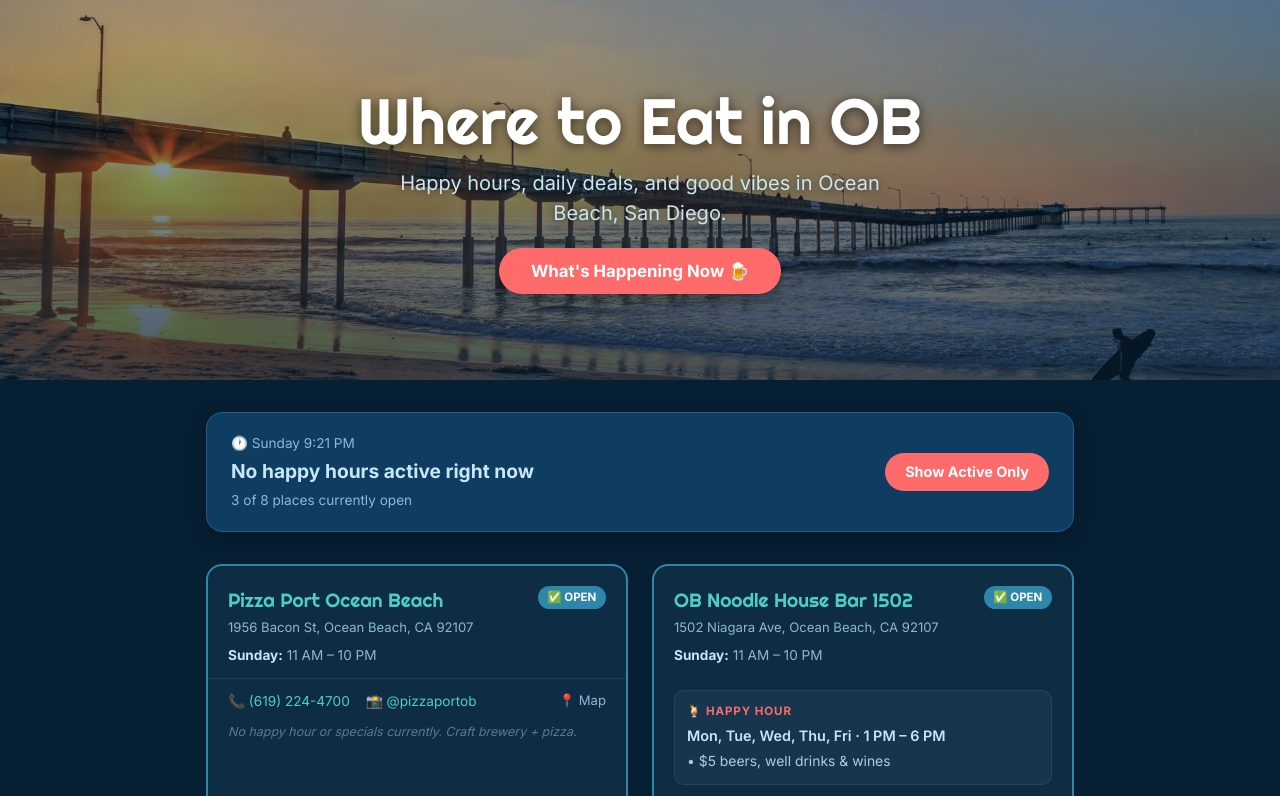
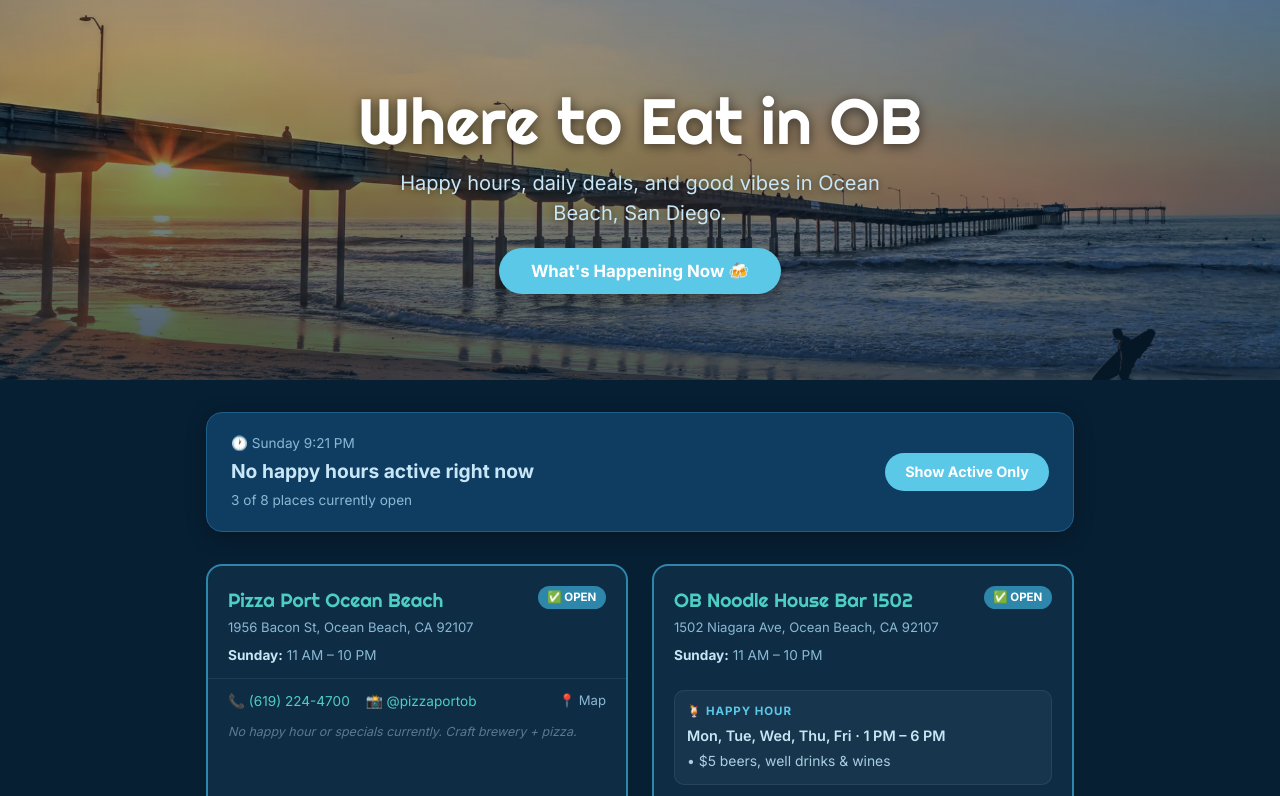
Before and after one commit to cpbergie/wheretoeatinob, a Next.js app: page / in a window 1280 px wide. Shown: the top 796 px of the page. Built offline with nearby package versions, Linux system fonts and the light colour scheme.

Commit message:
Change red buttons to light blue, swap beer emoji to cheers

```diff
--- a/app/page.tsx
+++ b/app/page.tsx
@@ -61,9 +61,9 @@ export default function Home() {
           </p>
           <a
             href="#happening-now"
-            style={{ marginTop: "1.25rem", backgroundColor: "#FF6B6B", color: "#fff", fontWeight: 700, padding: "0.65rem 2rem", borderRadius: "999px", textDecoration: "none", fontSize: "1.05rem", boxShadow: "0 4px 14px rgba(0,0,0,0.3)" }}
+            style={{ marginTop: "1.25rem", backgroundColor: "#5BC8E8", color: "#fff", fontWeight: 700, padding: "0.65rem 2rem", borderRadius: "999px", textDecoration: "none", fontSize: "1.05rem", boxShadow: "0 4px 14px rgba(0,0,0,0.3)" }}
           >
-            What&apos;s Happening Now 🍺
+            What&apos;s Happening Now 🍻
           </a>
         </div>
       </div>
--- a/components/HappeningNow.tsx
+++ b/components/HappeningNow.tsx
@@ -28,7 +28,7 @@ export default function HappeningNow({ restaurants, showAll, onToggle, tick: _ti
           <p style={{ color: "#8bb8d4", fontSize: "0.85rem", marginBottom: "0.25rem" }}>🕐 {timeStr}</p>
           {happyCount > 0 ? (
             <p style={{ fontSize: "1.2rem", fontWeight: 700, color: "#fff", margin: 0 }}>
-              🍺 <span style={{ color: "#FF6B6B" }}>{happyCount} {happyCount === 1 ? "spot has" : "spots have"}</span> happy hour right now!
+              🍻 <span style={{ color: "#5BC8E8" }}>{happyCount} {happyCount === 1 ? "spot has" : "spots have"}</span> happy hour right now!
             </p>
           ) : (
             <p style={{ fontSize: "1.2rem", fontWeight: 700, color: "#c8e6f5", margin: 0 }}>No happy hours active right now</p>
@@ -40,7 +40,7 @@ export default function HappeningNow({ restaurants, showAll, onToggle, tick: _ti
         <button
           onClick={onToggle}
           style={{
-            backgroundColor: "#FF6B6B",
+            backgroundColor: "#5BC8E8",
             color: "#fff",
             fontWeight: 700,
             padding: "0.5rem 1.25rem",
--- a/components/RestaurantCard.tsx
+++ b/components/RestaurantCard.tsx
@@ -32,7 +32,7 @@ export default function RestaurantCard({ restaurant: r, onMapFocus }: Props) {
   const todayHours = r.hours[todayKey];
   const todaySpecials = getTodaySpecials(r);
 
-  const borderColor = mounted && happyHour ? "#FF6B6B" : mounted && open ? "#2E86AB" : "#1e3a52";
+  const borderColor = mounted && happyHour ? "#5BC8E8" : mounted && open ? "#2E86AB" : "#1e3a52";
   const headerBg = mounted && happyHour ? "rgba(255,107,107,0.08)" : "transparent";
 
   return (
@@ -62,8 +62,8 @@ export default function RestaurantCard({ restaurant: r, onMapFocus }: Props) {
           </div>
           <div style={{ display: "flex", flexDirection: "column", gap: "0.3rem", alignItems: "flex-end", flexShrink: 0 }}>
             {mounted && happyHour && (
-              <span style={{ backgroundColor: "#FF6B6B", color: "#fff", fontSize: "0.72rem", fontWeight: 700, padding: "0.2rem 0.6rem", borderRadius: "999px" }}>
-                🍺 HAPPY HOUR
+              <span style={{ backgroundColor: "#5BC8E8", color: "#fff", fontSize: "0.72rem", fontWeight: 700, padding: "0.2rem 0.6rem", borderRadius: "999px" }}>
+                🍻 HAPPY HOUR
               </span>
             )}
             {mounted && open && !happyHour && (
@@ -95,7 +95,7 @@ export default function RestaurantCard({ restaurant: r, onMapFocus }: Props) {
           backgroundColor: happyHour ? "rgba(255,107,107,0.12)" : "rgba(255,255,255,0.04)",
           border: `1px solid ${happyHour ? "rgba(255,107,107,0.35)" : "rgba(255,255,255,0.08)"}`
         }}>
-          <p style={{ fontSize: "0.72rem", fontWeight: 700, textTransform: "uppercase", letterSpacing: "0.08em", color: "#FF6B6B", marginBottom: "0.3rem" }}>
+          <p style={{ fontSize: "0.72rem", fontWeight: 700, textTransform: "uppercase", letterSpacing: "0.08em", color: "#5BC8E8", marginBottom: "0.3rem" }}>
             🍹 Happy Hour
           </p>
           <p style={{ fontSize: "0.9rem", fontWeight: 600, color: "#c8e6f5" }}>
```
